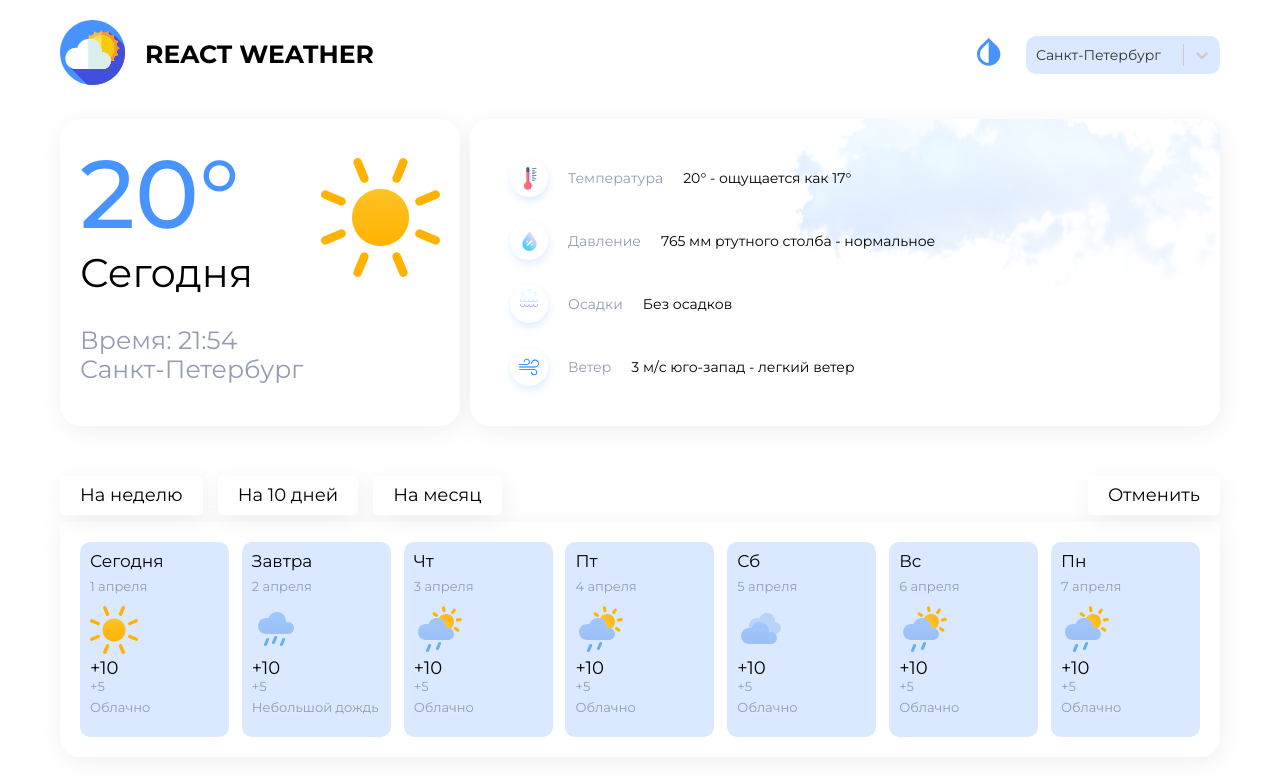
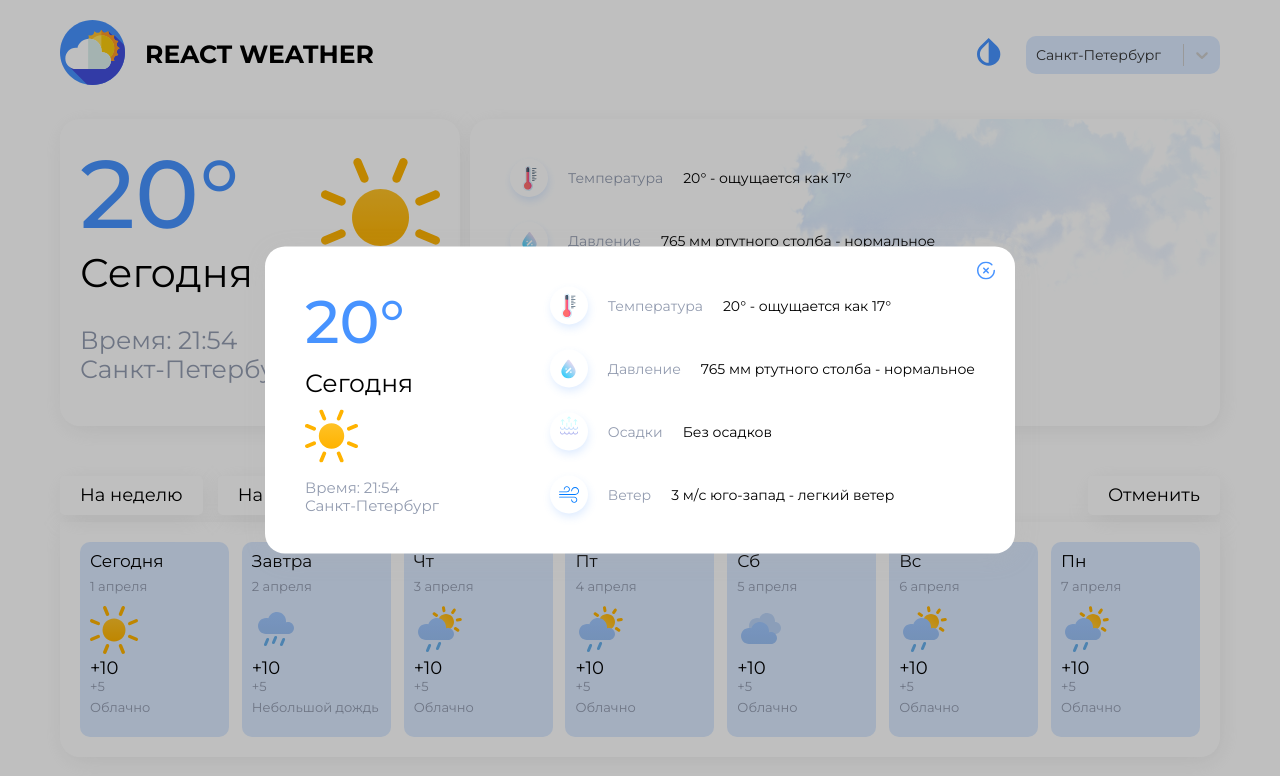
Before and after one commit to chashchinavera/weather-react, a React (Create React App) app: page / in a window 1280 px wide. Shown: the top 776 px of the page. Built offline with nearby package versions, Linux system fonts and the light colour scheme.

Commit message:
add Popup component

```diff
--- a/src/App.tsx
+++ b/src/App.tsx
@@ -3,9 +3,12 @@
 import { Home } from "./pages/Home/Home";
 import { MonthStatistics } from "./pages/MonthStatistics/MonthStatistics";
 import { Header } from "./shared/Header/Header";
+import { Popup } from "./shared/Popup/Popup";
 
 function App() {
   return (
+    <>
+      <Popup />
       <div className="app">
         <Header />
         <Routes>
@@ -13,6 +16,7 @@
           <Route path="/month-statistics" Component={MonthStatistics} />
         </Routes>
       </div>
+    </>
   );
 }
 
--- /dev/null
+++ b/src/assets/icons/svg/PopupSvg.tsx
@@ -0,0 +1,20 @@
+export const PopupSvg = () => {
+  return (
+    <svg
+      width="18"
+      height="18"
+      viewBox="0 0 18 18"
+      fill="none"
+      xmlns="http://www.w3.org/2000/svg"
+    >
+      <path
+        d="M17.25 8.25C16.836 8.25 16.5 8.586 16.5 9C16.5 13.1355 13.1355 16.5 9 16.5C4.8645 16.5 1.5 13.1355 1.5 9C1.5 4.8645 4.8645 1.5 9 1.5C11.0134 1.5 12.9034 2.28675 14.322 3.7155C14.6138 4.00912 15.0889 4.011 15.3825 3.71925C15.6765 3.4275 15.678 2.95238 15.3862 2.65838C13.6841 0.94425 11.4157 0 9 0C4.03725 0 0 4.03725 0 9C0 13.9628 4.03725 18 9 18C13.9624 18 18 13.9628 18 9C18 8.586 17.664 8.25 17.25 8.25Z"
+        fill="#4793FF"
+      />
+      <path
+        d="M10.0605 9L11.7803 7.28025C12.0731 6.98737 12.0731 6.51262 11.7803 6.21975C11.4874 5.92687 11.0126 5.92687 10.7198 6.21975L9.00003 7.9395L7.28028 6.21975C6.98778 5.92687 6.51228 5.92687 6.21978 6.21975C5.9269 6.51262 5.9269 6.98737 6.21978 7.28025L7.93953 9L6.21978 10.7197C5.9269 11.0126 5.9269 11.4874 6.21978 11.7802C6.36603 11.9269 6.55803 12 6.75003 12C6.94203 12 7.13403 11.9269 7.28028 11.7802L9.00003 10.0605L10.7198 11.7802C10.8664 11.9269 11.058 12 11.25 12C11.442 12 11.6336 11.9269 11.7803 11.7802C12.0731 11.4874 12.0731 11.0126 11.7803 10.7197L10.0605 9Z"
+        fill="#4793FF"
+      />
+    </svg>
+  );
+};
--- /dev/null
+++ b/src/shared/Popup/Popup.module.scss
@@ -0,0 +1,76 @@
+@import "../../styles/variables.scss";
+
+.popup {
+  position: absolute;
+  top: 50%;
+  left: 50%;
+  transform: translate(-50%, -50%);
+  z-index: 1000;
+  display: flex;
+  align-items: center;
+  justify-content: space-between;
+  padding: 40px;
+  max-width: 750px;
+  width: 100%;
+  background: $lite-background;
+  box-shadow: $box-shadow;
+  border-radius: $border-radius;
+}
+
+.blur {
+  position: absolute;
+  z-index: 999;
+  width: 100%;
+  height: 100vh;
+  background: rgba(0, 0, 0, 0.25);
+}
+
+.close {
+  position: absolute;
+  top: 15px;
+  right: 20px;
+  cursor: pointer;
+
+  svg {
+    transition: 0.3s;
+  }
+
+  &:hover {
+    svg {
+      transform: rotate(360deg);
+    }
+  }
+}
+
+.popup__day {
+  .day__temperature,
+  .day__name,
+  .day__icon {
+    margin-bottom: 12px;
+  }
+
+  .day__temperature {
+    font-weight: 500;
+    font-size: 60px;
+    color: $primary-color;
+  }
+
+  .day__name {
+    font-size: 25px;
+    line-height: 30px;
+    color: #000;
+  }
+
+  .day__icon {
+    svg {
+      width: 53px;
+      height: 53px;
+    }
+  }
+
+  .day__time,
+  .day__city {
+    font-size: 15px;
+    color: $base-color;
+  }
+}
--- /dev/null
+++ b/src/shared/Popup/Popup.tsx
@@ -0,0 +1,58 @@
+import { PopupSvg } from "../../assets/icons/svg/PopupSvg";
+import { WeatherSvgSelector } from "../../assets/icons/svg/WeatherSvgSelector";
+import { Item } from "../../pages/Home/components/ThisDayInfo/ThisDayInfo";
+import { ThisDayItem } from "../../pages/Home/components/ThisDayInfo/ThisDayItem";
+import s from "./Popup.module.scss";
+
+export const Popup = () => {
+  const items = [
+    {
+      icon_id: "temp",
+      name: "Температура",
+      value: "20° - ощущается как 17°",
+    },
+    {
+      icon_id: "pressure",
+      name: "Давление",
+      value: "765 мм ртутного столба - нормальное",
+    },
+    {
+      icon_id: "precipitation",
+      name: "Осадки",
+      value: "Без осадков",
+    },
+    {
+      icon_id: "wind",
+      name: "Ветер",
+      value: "3 м/с юго-запад - легкий ветер",
+    },
+  ];
+
+  return (
+    <>
+      <div className={s.blur}>
+        <div className={s.popup}>
+          <div className={s.popup__day}>
+            <div className={s.day__temperature}>20°</div>
+            <div className={s.day__name}>Сегодня</div>
+            <div className={s.day__icon}>
+              <WeatherSvgSelector id={"sun"} />
+            </div>
+            <div className={s.day__time}>
+              Время: <span>21:54</span>
+            </div>
+            <div className={s.day__city}>Санкт-Петербург</div>
+          </div>
+          <div className={s.day_info}>
+            {items.map((item: Item) => (
+              <ThisDayItem key={item.icon_id} item={item} />
+            ))}
+          </div>
+          <div className={s.close}>
+            <PopupSvg />
+          </div>
+        </div>
+      </div>
+    </>
+  );
+};
```
Lines whose indentation alone changed are shown as unchanged.
